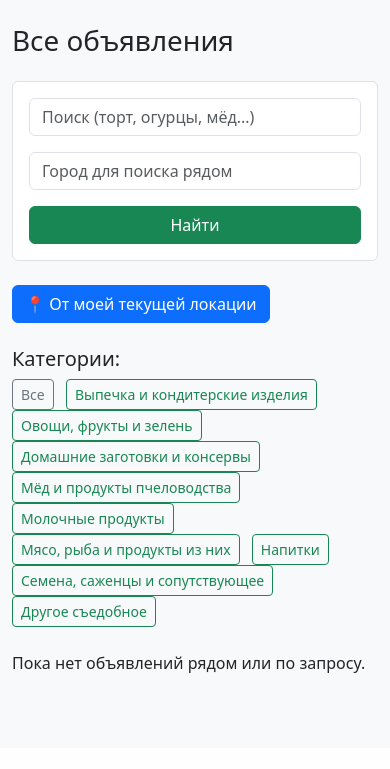
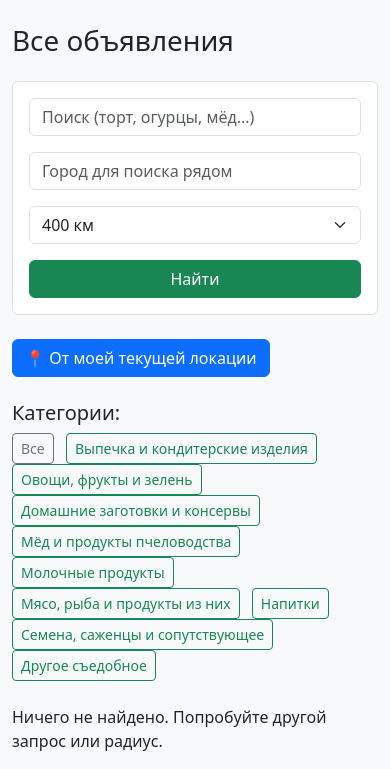
Before and after one commit to barrblga-code/foodboard, a Flask app: page / in a window 390 px wide. Shown: the part 96-865 px from the top of the page. Before the commit the page ends 769 px from the top, so only its background shows below. Run offline with Flask 3, Linux system fonts and the light colour scheme.

Commit message:
Update index.html

```diff
--- a/templates/index.html
+++ b/templates/index.html
@@ -2,7 +2,7 @@
 {% block content %}
 <h1 class="mb-4">
     {% if nearby_mode %}
-        Объявления рядом с вашей локацией (радиус 400 км)
+        Объявления рядом (радиус {{ radius_km }} км)
     {% else %}
         Все объявления
     {% endif %}
@@ -12,7 +12,7 @@
     <p class="mb-4"><a href="{{ url_for('index') }}">← Показать все объявления</a></p>
 {% endif %}
 
-<!-- Форма поиска по городу и тексту -->
+<!-- Форма поиска + радиус -->
 <div class="mb-4 p-3 border rounded bg-white">
     <form class="row g-3 align-items-end">
         <div class="col-md-4">
@@ -21,13 +21,23 @@
         <div class="col-md-4">
             <input type="text" name="near_city" class="form-control" placeholder="Город для поиска рядом" value="{{ current_city or '' }}">
         </div>
-        <div class="col-md-4">
+        <div class="col-md-2">
+            <select name="radius" class="form-select">
+                <option value="100" {% if radius == 100 %}selected{% endif %}>100 км</option>
+                <option value="200" {% if radius == 200 %}selected{% endif %}>200 км</option>
+                <option value="300" {% if radius == 300 %}selected{% endif %}>300 км</option>
+                <option value="400" {% if radius == 400 or not radius %}selected{% endif %}>400 км</option>
+                <option value="500">500 км</option>
+                <option value="1000">Вся область</option>
+            </select>
+        </div>
+        <div class="col-md-2">
             <button type="submit" class="btn btn-success w-100">Найти</button>
         </div>
     </form>
 </div>
 
-<!-- Кнопка от моей локации -->
+<!-- Кнопка геолокации -->
 <button id="nearby-btn" class="btn btn-primary mb-4">📍 От моей текущей локации</button>
 
 <script>
@@ -37,10 +47,10 @@ document.getElementById('nearby-btn').addEventListener('click', () => {
             position => {
                 const lat = position.coords.latitude;
                 const lon = position.coords.longitude;
-                window.location.href = `/?lat=${lat}&lon=${lon}`;
+                window.location.href = `/?lat=${lat}&lon=${lon}&radius=400`;
             },
             error => {
-                alert('Не удалось получить локацию. Разрешите доступ в настройках браузера или используйте поиск по городу.');
+                alert('Не удалось получить локацию. Разрешите доступ в настройках браузера или используйте выбор радиуса выше.');
             }
         );
     } else {
@@ -49,7 +59,7 @@ document.getElementById('nearby-btn').addEventListener('click', () => {
 });
 </script>
 
-<!-- Категории -->
+<!-- Категории и объявления (как раньше) -->
 <div class="row mb-4">
     <div class="col">
         <h5>Категории:</h5>
@@ -60,7 +70,6 @@ document.getElementById('nearby-btn').addEventListener('click', () => {
     </div>
 </div>
 
-<!-- Объявления с расстоянием -->
 <div class="row">
     {% for ad in ads %}
     <div class="col-md-4 mb-4">
@@ -72,13 +81,10 @@ document.getElementById('nearby-btn').addEventListener('click', () => {
                 <h5 class="card-title">{{ ad.title }}</h5>
                 <p class="card-text flex-grow-1">{{ ad.description[:150] }}...</p>
                 <p class="card-text"><strong>Цена: {{ ad.price }} ₽</strong></p>
-
-                <!-- Расстояние показывается только в режиме "рядом" -->
                 {% if nearby_mode and ad.distance is defined %}
-                    <p class="card-text text-success"><strong>≈ {{ ad.distance }} км от вас</strong></p>
+                    <p class="card-text text-success"><strong>≈ {{ ad.distance }} км</strong></p>
                 {% endif %}
-
-                <p class="card-text text-muted"><small>Продавец: {{ ad.seller.city }}</small></p>
+                <p class="card-text text-muted"><small>Продавец из: {{ ad.seller.city }}</small></p>
 
                 {% if current_user.is_authenticated %}
                     <form method="POST" action="{{ url_for('toggle_favorite', ad_id=ad.id) }}" class="mt-2">
@@ -95,7 +101,7 @@ document.getElementById('nearby-btn').addEventListener('click', () => {
         </div>
     </div>
     {% else %}
-    <p>Пока нет объявлений рядом или по запросу.</p>
+    <p>Ничего не найдено. Попробуйте другой запрос или радиус.</p>
     {% endfor %}
 </div>
 {% endblock %}
```
